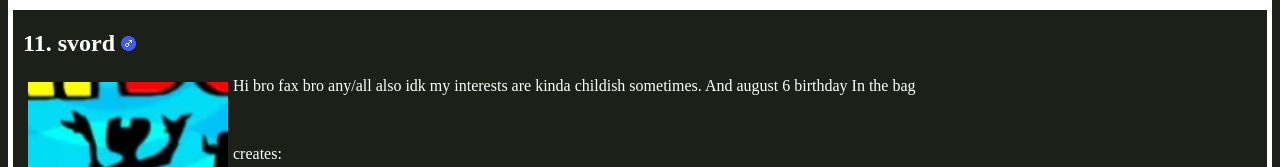
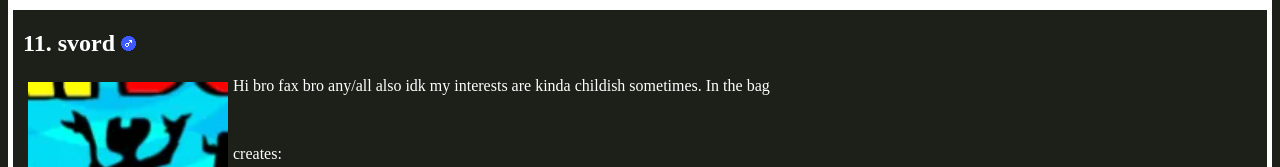
Before and after one commit to CourtyardSharp/CourtyardSharp.github.io, a plain HTML site: page users.html in a window 1280 px wide. Shown: the part 3205-3372 px from the top of the page. Drawn offline with Linux system fonts and the light colour scheme.

Commit message:
Update users.html

```diff
--- a/users.html
+++ b/users.html
@@ -157,7 +157,7 @@
         <div id="notice">
             <h2>11. svord <img src="images/M.png" width=15px></h2>
             <img src="images/svord.png" width=200px style="float: left; padding: 5px;">
-            <p>Hi bro fax bro any/all also idk my interests are kinda childish sometimes. And august 6 birthday
+            <p>Hi bro fax bro any/all also idk my interests are kinda childish sometimes.
                 In the bag</p>
             <br>
             <p>creates:</p>
```
